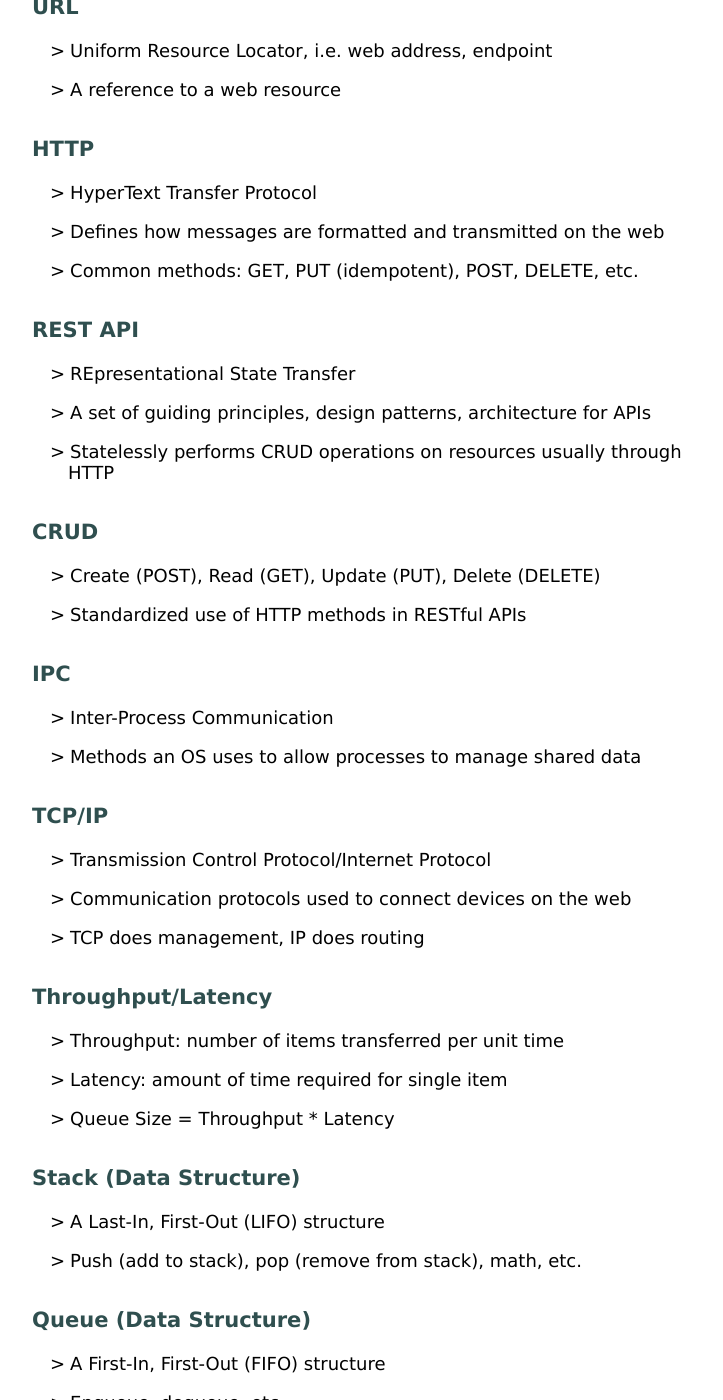
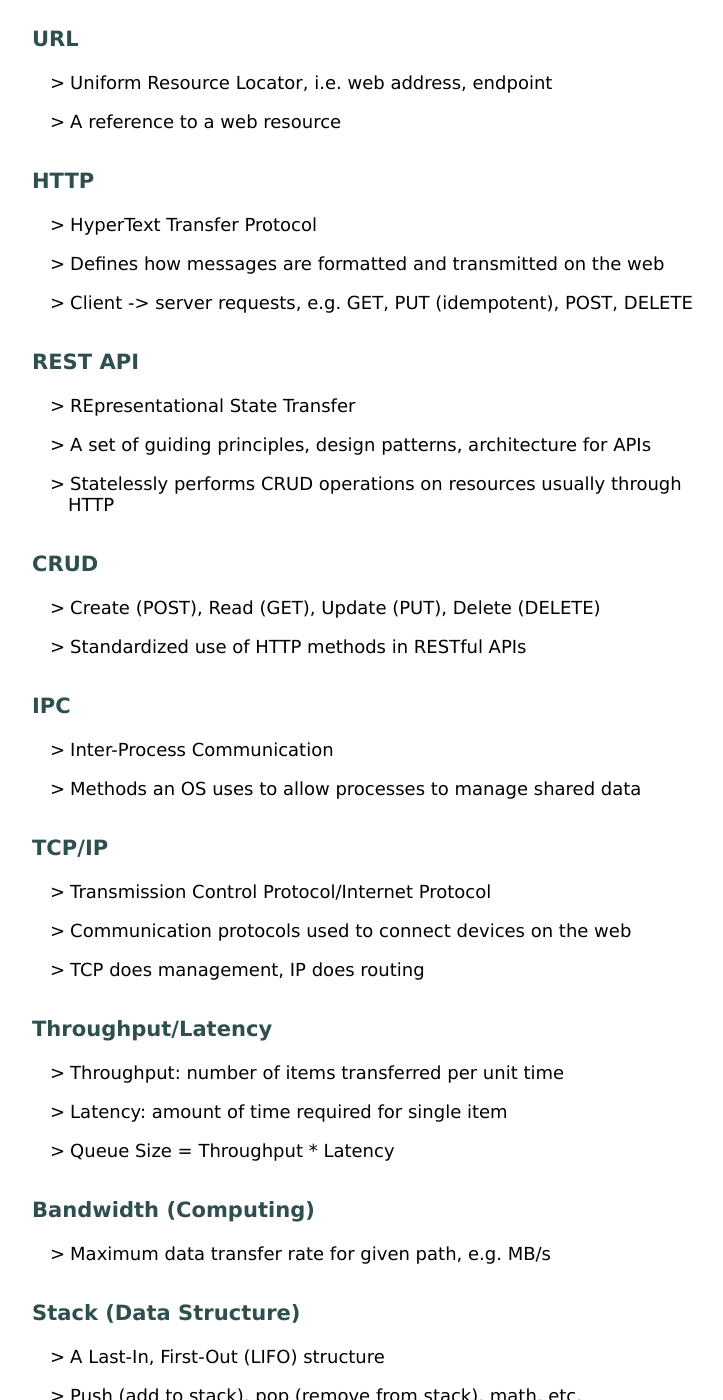
Before and after one commit to robinovitch61/robinovitch61.github.io, a Jekyll site: the page built from _posts/2019-11-13-what-are-those.html, in a window 1280 px wide and 1400 px high, scrolled down 1057 px. Shown: the whole window, without its empty margins (258-981 px from the left). Built offline with Jekyll 4.4.1, drawn with Linux system fonts in a browser that asks for light colours; some of the changed text lies outside the part shown.

Commit message:
http is client to server

```diff
--- a/_posts/2019-11-13-what-are-those.html
+++ b/_posts/2019-11-13-what-are-those.html
@@ -14,6 +14,7 @@ layout: post
     <a href="#ipc">IPC</a>
     <a href="#tcp/ip">TCP/IP</a>
     <a href="#throughput/latency">Throughput/Latency</a>
+    <a href="#bandwidth_comp">Bandwidth (Computing)</a>
     <a href="#stack_ds">Stack (Data Structure)</a>
     <a href="#queue_ds">Queue (Data Structure)</a>
     <a href="#heap_ds">Heap (Data Structure)</a>
@@ -52,7 +53,7 @@ layout: post
     <ul>
         <li>HyperText Transfer Protocol</li>
         <li>Defines how messages are formatted and transmitted on the web</li>
-        <li>Common methods: GET, PUT (idempotent), POST, DELETE, etc.</li>
+        <li>Client -> server requests, e.g. GET, PUT (idempotent), POST, DELETE</li>
     </ul>
 </div>
 
@@ -96,6 +97,13 @@ layout: post
         <li>Throughput: number of items transferred per unit time</li>
         <li>Latency: amount of time required for single item</li>
         <li>Queue Size = Throughput * Latency</li>
+    </ul>
+</div>
+
+<div id="bandwidth_comp">
+    <h3>Bandwidth (Computing)</h3>
+    <ul>
+        <li>Maximum data transfer rate for given path, e.g. MB/s</li>
     </ul>
 </div>
 
```
